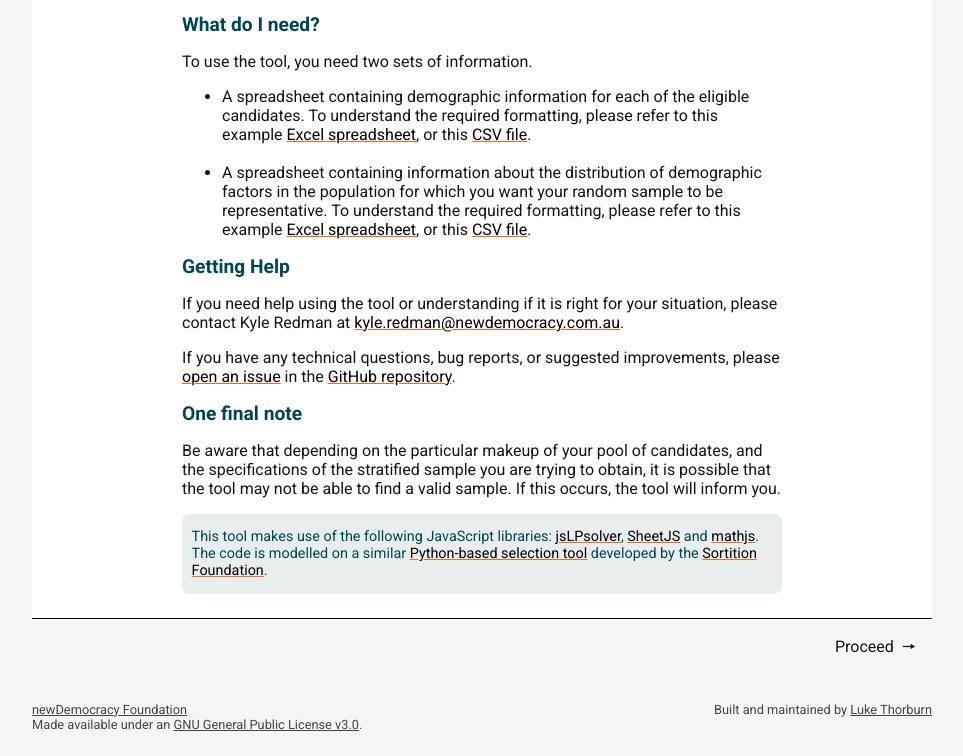
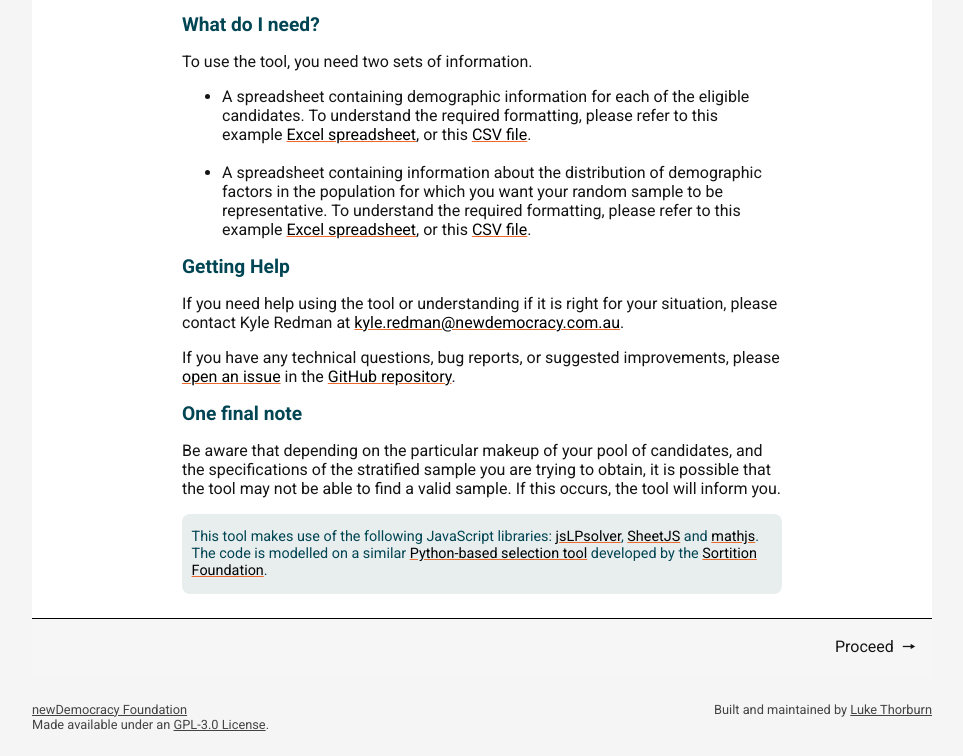
Before and after one commit to newDemocracy-Foundation/selection-tool, a plain HTML site: page index.html in a window 1280 px wide. Shown: the part 1087-1843 px from the top of the page, without its empty margins (158-1121 px from the left). Drawn offline with nearby package versions, Linux system fonts and the light colour scheme.

Commit message:
Updated README

```diff
--- a/index.html
+++ b/index.html
@@ -249,7 +249,7 @@
 		<div>
 			<a href="https://www.newdemocracy.com.au/">newDemocracy Foundation</a>
 			<br />
-			Made available under an <a href="">GNU General Public License v3.0</a>.
+			Made available under an <a href="">GPL-3.0 License</a>.
 		</div>
 		<div class="right">
 			Built and maintained by <a href="https://lukethorburn.com/">Luke Thorburn</a>
```
Also changed, not shown: 1 other file.
